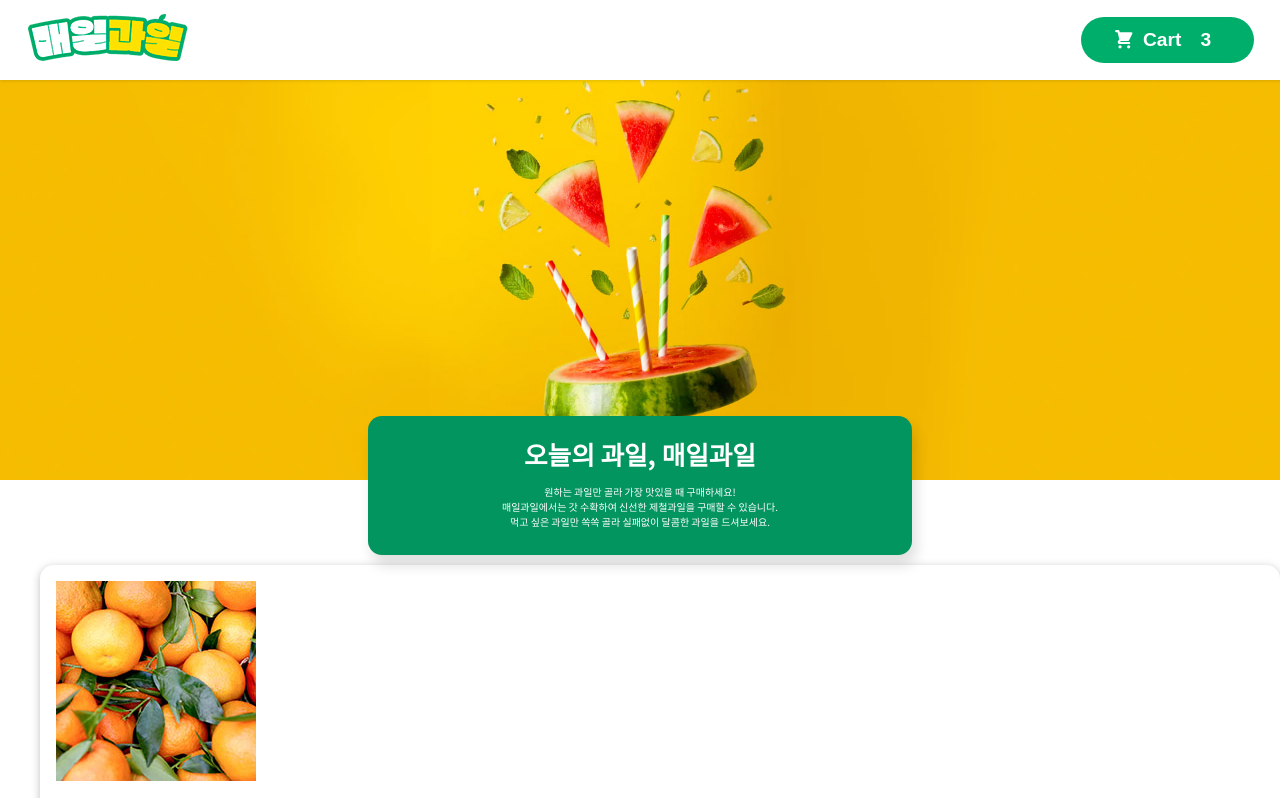
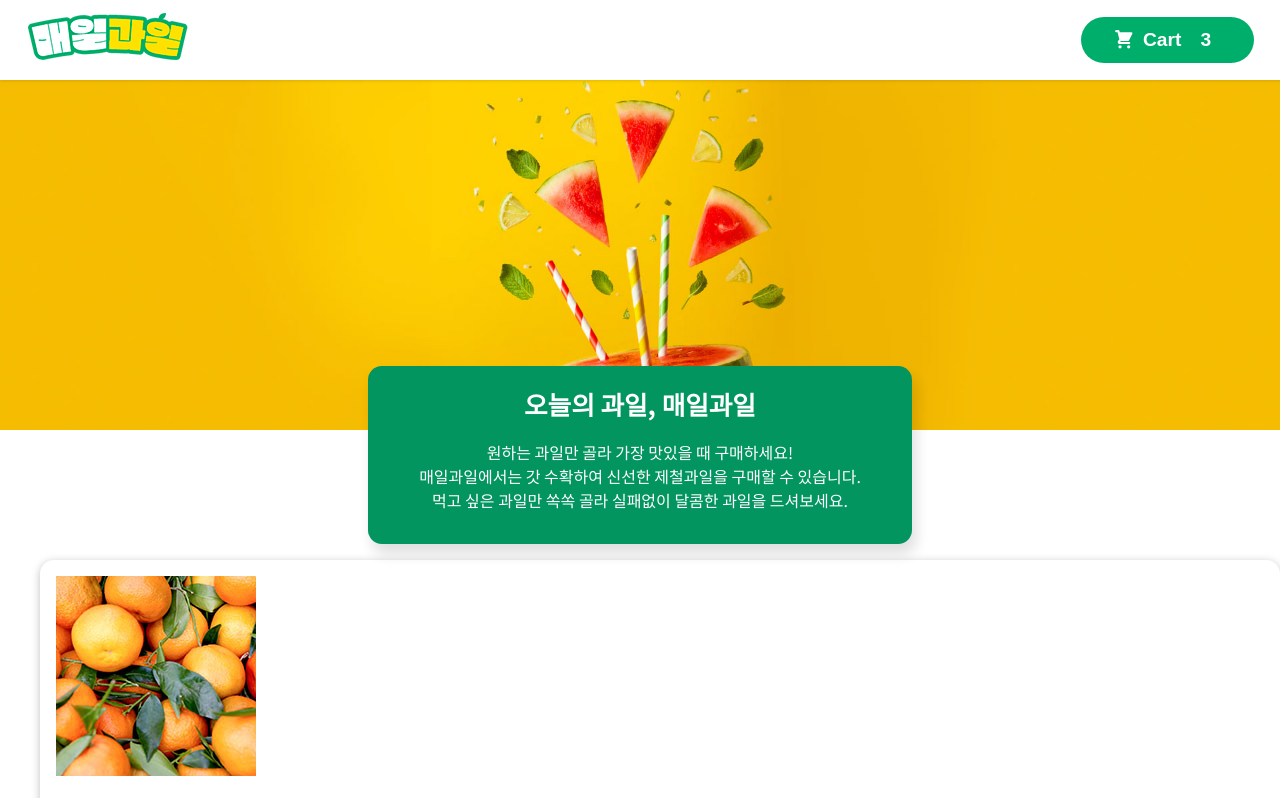
Before and after one commit to yujleee/fruits-everyday, a React (Create React App) app: page / in a window 1280 px wide. Shown: the top 798 px of the page. Built offline with nearby package versions, Linux system fonts and the light colour scheme.

Commit message:
💄 UI 세부 수정

```diff
--- a/src/App.css
+++ b/src/App.css
@@ -13,7 +13,7 @@
 }
 
 body {
-  font-size: 10px;
+  font-size: 16px;
   overflow-x: hidden;
   font-family: 'Noto Sans KR', sans-serif;
 }
--- a/src/components/Layout/Header.module.css
+++ b/src/components/Layout/Header.module.css
@@ -22,7 +22,7 @@
 
 .bnr {
   width: 100%;
-  height: 400px;
+  height: 350px;
   overflow: hidden;
   text-align: center;
 }
```
